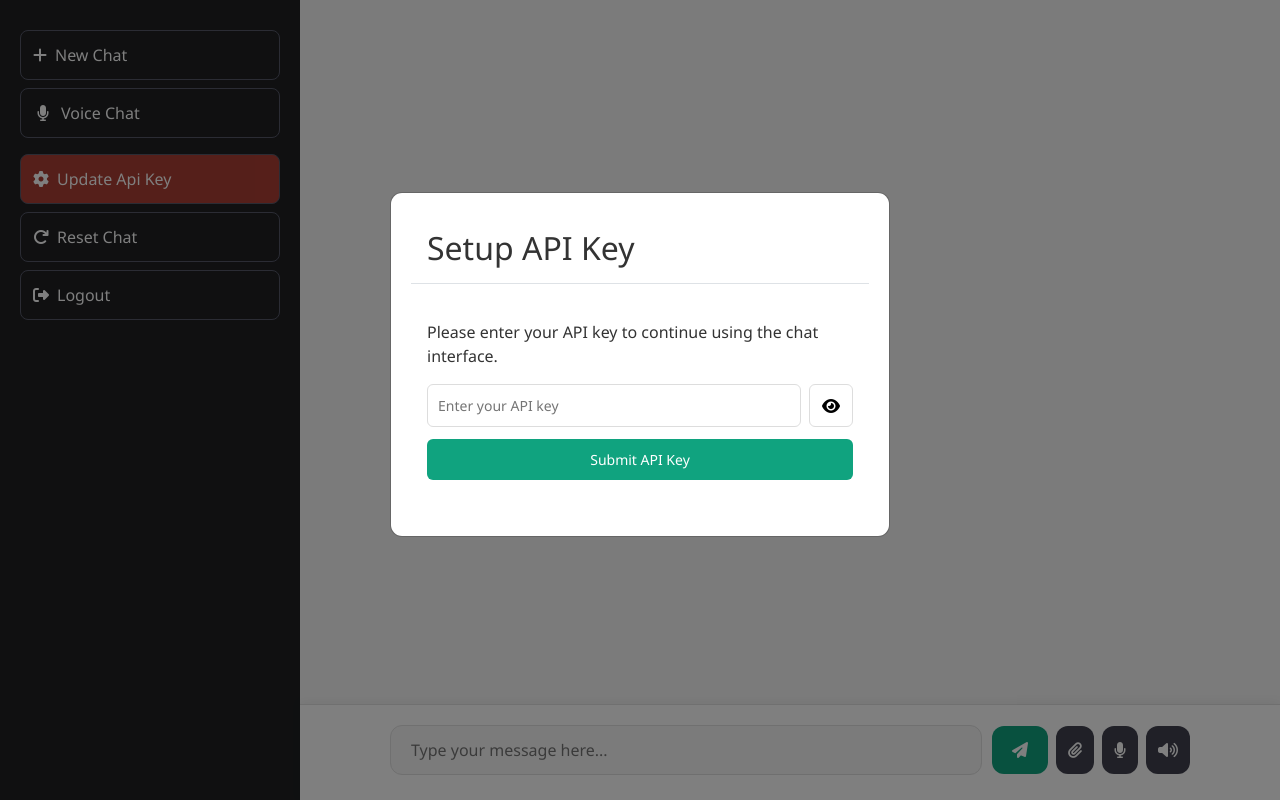
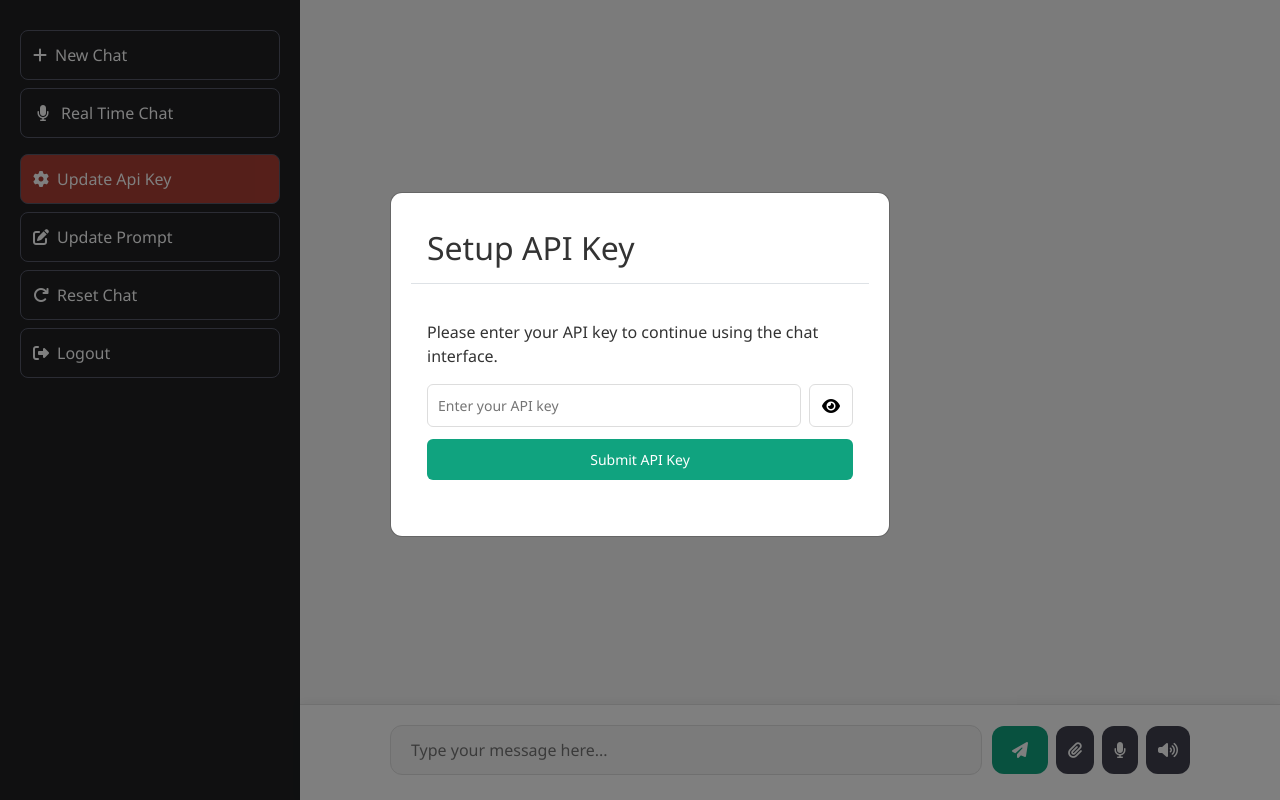
Before and after one commit to hamza5588/iqbalAI_1.0, a Flask app: template templates/chat.html in a window 1280 px wide. Run offline with Flask 3, Linux system fonts and the light colour scheme; the template is opened without the code that fills it, so the values that code supplies are empty; some libraries are stand-ins or nearby versions.

Commit message:
file are added

```diff
--- a/templates/chat.html
+++ b/templates/chat.html
@@ -1403,6 +1403,13 @@
             background: #343541;
         }
 
+        .voice-btn-disabled {
+            opacity: 0.5 !important;
+            pointer-events: none !important;
+            filter: grayscale(60%);
+            transition: opacity 0.2s, filter 0.2s;
+        }
+
     </style>
 </head>
 <body>
@@ -1415,11 +1422,15 @@
             </button>
             <button id="voiceChatBtn" class="voice-chat-btn">
                 <i class="fas fa-microphone" title="Voice Chat"></i>
-                Voice Chat
+                Real Time Chat
             </button>
             <button id="settingsBtn" class="settings-btn">
                 <i class="fas fa-cog" title="Update Api Key"></i>
                 Update Api Key
+            </button>
+            <button id="updatePromptBtn" class="settings-btn">
+                <i class="fas fa-edit" title="Update Prompt"></i>
+                Update Prompt
             </button>
             <button id="resetBtn" class="reset-btn" onclick="resetChat()">
                 <i class="fas fa-redo" title="Reset Chat"></i>
@@ -1585,9 +1596,22 @@
         </div>
     </div>
 
-
-
-
+    <!-- Prompt Modal -->
+    <div id="promptModal" class="modal">
+        <div class="modal-content">
+            <div class="modal-header">
+                <h2>Update Prompt</h2>
+                <button class="close-modal" id="closePromptModal">&times;</button>
+            </div>
+            <div class="modal-body">
+                <div class="settings-group">
+                    <label for="promptTextarea">Prompt</label>
+                    <textarea id="promptTextarea" rows="10" style="width:100%;border-radius:8px;padding:10px;"></textarea>
+                    <button id="savePromptBtn" class="update-btn" style="margin-top:10px;">Save Prompt</button>
+                </div>
+            </div>
+        </div>
+    </div>
 
     <script>
   // Global variables
@@ -1653,6 +1677,76 @@ document.addEventListener('DOMContentLoaded', () => {
 
     // Check if API key is set
     checkApiKeyStatus();
+
+    // Prompt modal logic
+    const updatePromptBtn = document.getElementById('updatePromptBtn');
+    const promptModal = document.getElementById('promptModal');
+    const closePromptModal = document.getElementById('closePromptModal');
+    const promptTextarea = document.getElementById('promptTextarea');
+    const savePromptBtn = document.getElementById('savePromptBtn');
+
+    if (updatePromptBtn && promptModal) {
+        updatePromptBtn.addEventListener('click', () => {
+            // Fetch current prompt
+            fetch('/get_prompt')
+                .then(res => res.json())
+                .then(data => {
+                    promptTextarea.value = data.prompt || '';
+                    promptModal.style.display = 'block';
+                    promptModal.classList.add('show');
+                })
+                .catch(() => {
+                    promptTextarea.value = '';
+                    promptModal.style.display = 'block';
+                    promptModal.classList.add('show');
+                });
+        });
+    }
+    if (closePromptModal) {
+        closePromptModal.addEventListener('click', () => {
+            promptModal.classList.remove('show');
+            setTimeout(() => { promptModal.style.display = 'none'; }, 300);
+        });
+    }
+    window.addEventListener('click', (event) => {
+        if (event.target === promptModal) {
+            promptModal.classList.remove('show');
+            setTimeout(() => { promptModal.style.display = 'none'; }, 300);
+        }
+    });
+    if (savePromptBtn) {
+        savePromptBtn.addEventListener('click', () => {
+            const newPrompt = promptTextarea.value.trim();
+            if (!newPrompt) {
+                showNotification('Prompt cannot be empty', 'error');
+                return;
+            }
+            savePromptBtn.disabled = true;
+            savePromptBtn.textContent = 'Saving...';
+            fetch('/update_prompt', {
+                method: 'POST',
+                headers: { 'Content-Type': 'application/json' },
+                body: JSON.stringify({ prompt: newPrompt })
+            })
+            .then(res => res.json())
+            .then(data => {
+                if (data.success) {
+                    showNotification('Prompt updated successfully', 'success');
+                    promptModal.classList.remove('show');
+                    setTimeout(() => { promptModal.style.display = 'none'; }, 300);
+                } else {
+                    showNotification(data.error || 'Failed to update prompt', 'error');
+                }
+            })
+            .catch(() => {
+                showNotification('Failed to update prompt', 'error');
+            })
+            .finally(() => {
+                savePromptBtn.disabled = false;
+                savePromptBtn.textContent = 'Save Prompt';
+            });
+        });
+    }
 });
 
 // File handling functions
@@ -1799,11 +1893,15 @@ function initializeSidebar() {
             </button>
             <button id="voiceChatBtn" class="voice-chat-btn">
                 <i class="fas fa-microphone" title="Voice Chat"></i>
-                Voice Chat
+                Real Time Chat
             </button>
             <button id="settingsBtn" class="settings-btn">
                 <i class="fas fa-cog" title="Update Api Key"></i>
                 Update Api Key
+            </button>
+            <button id="updatePromptBtn" class="settings-btn">
+                <i class="fas fa-edit" title="Update Prompt"></i>
+                Update Prompt
             </button>
             <button id="resetBtn" class="reset-btn" onclick="resetChat()">
                 <i class="fas fa-redo" title="Reset Chat"></i>
@@ -2239,12 +2337,17 @@ function copyMessage(button) {
 // Voice input/output functions
 function toggleVoiceInput() {
     const voiceInputBtn = document.getElementById('voiceInputBtn');
+    const voiceOutputBtn = document.getElementById('voiceOutputBtn');
     if (!isListening) {
         startVoiceInput();
         voiceInputBtn.classList.add('active');
+        // Speaker visible but disabled
+        if (voiceOutputBtn) voiceOutputBtn.classList.add('voice-btn-disabled');
     } else {
         stopVoiceInput();
         voiceInputBtn.classList.remove('active');
+        // Speaker enabled
+        if (voiceOutputBtn) voiceOutputBtn.classList.remove('voice-btn-disabled');
     }
 }
 
@@ -2282,16 +2385,24 @@ function stopVoiceInput() {
     }
     isListening = false;
     document.getElementById('voiceInputBtn').classList.remove('active');
+    // Always enable the speaker button when mic is off
+    const voiceOutputBtn = document.getElementById('voiceOutputBtn');
+    if (voiceOutputBtn) voiceOutputBtn.classList.remove('voice-btn-disabled');
 }
 
 function toggleVoiceOutput() {
     const voiceOutputBtn = document.getElementById('voiceOutputBtn');
+    const voiceInputBtn = document.getElementById('voiceInputBtn');
     if (!isSpeaking) {
         startVoiceOutput();
         voiceOutputBtn.classList.add('active');
+        // Mic visible but disabled
+        if (voiceInputBtn) voiceInputBtn.classList.add('voice-btn-disabled');
     } else {
         stopVoiceOutput();
         voiceOutputBtn.classList.remove('active');
+        // Mic enabled
+        if (voiceInputBtn) voiceInputBtn.classList.remove('voice-btn-disabled');
     }
 }
 let allVoices = [];
@@ -2368,6 +2479,9 @@ function stopVoiceOutput() {
     }
     isSpeaking = false;
     document.getElementById('voiceOutputBtn').classList.remove('active');
+    // Always enable the mic button when speaker is off
+    const voiceInputBtn = document.getElementById('voiceInputBtn');
+    if (voiceInputBtn) voiceInputBtn.classList.remove('voice-btn-disabled');
 }
 
 // Settings management functions
```
Also changed, not shown: instance/chatbot.db.
